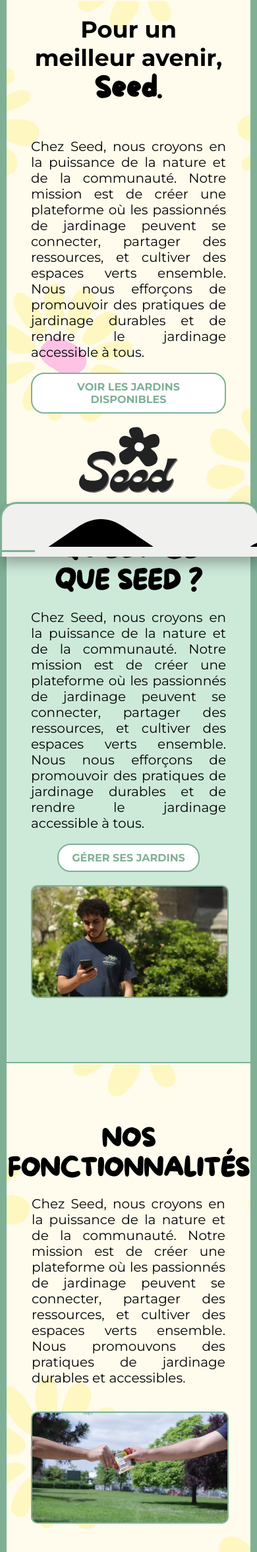
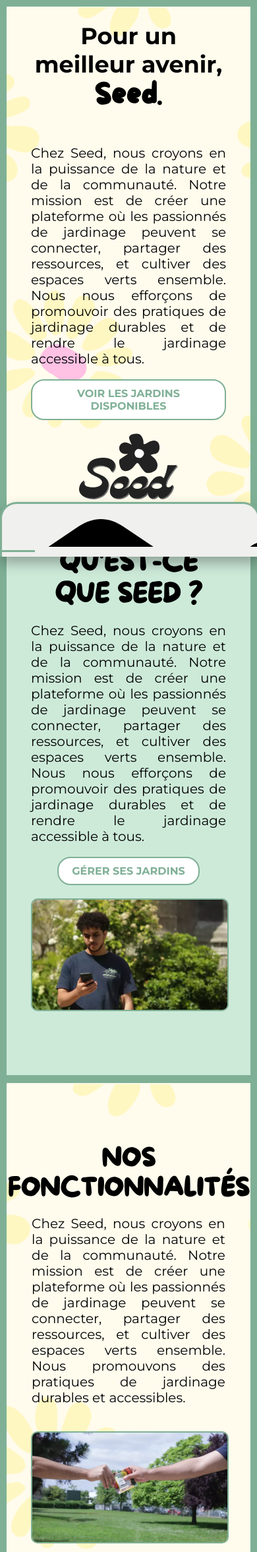
Before and after one commit to valentinbgt/sae202, a PHP site: page / in a window 390 px wide. Shown: the top 2353 px of the page at 66% size. Run offline with PHP 8.4, Linux system fonts and the light colour scheme.

Commit message:
finalisation responsive

```diff
--- a/assets/css/style.css
+++ b/assets/css/style.css
@@ -1484,4 +1484,8 @@ form textarea:focus {
     .jardinEmprunt {
         margin-bottom: 40px;
     }
+
+    .section {
+        border-top: 10px solid #7FB096;
+    }
 }
```
